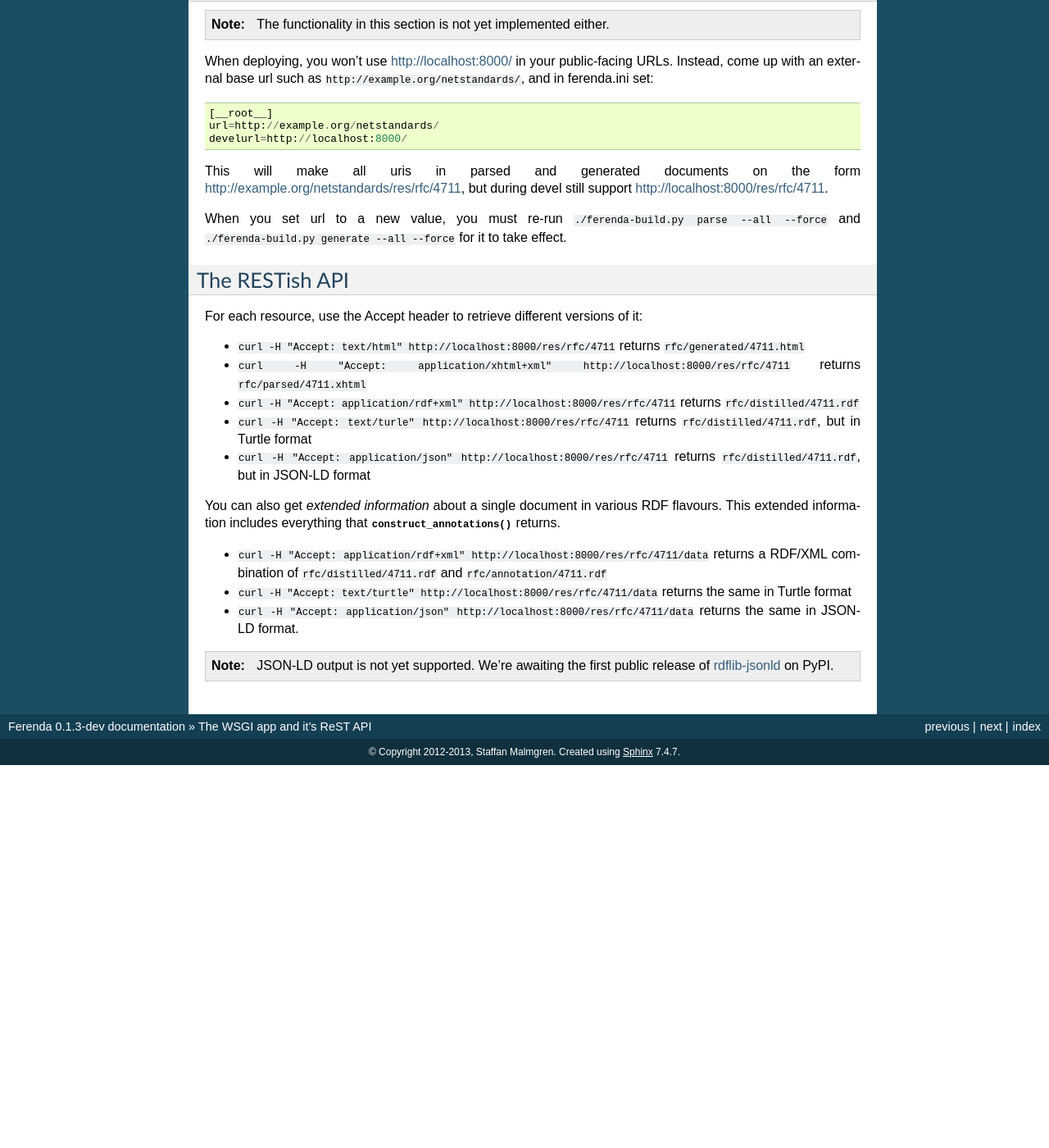
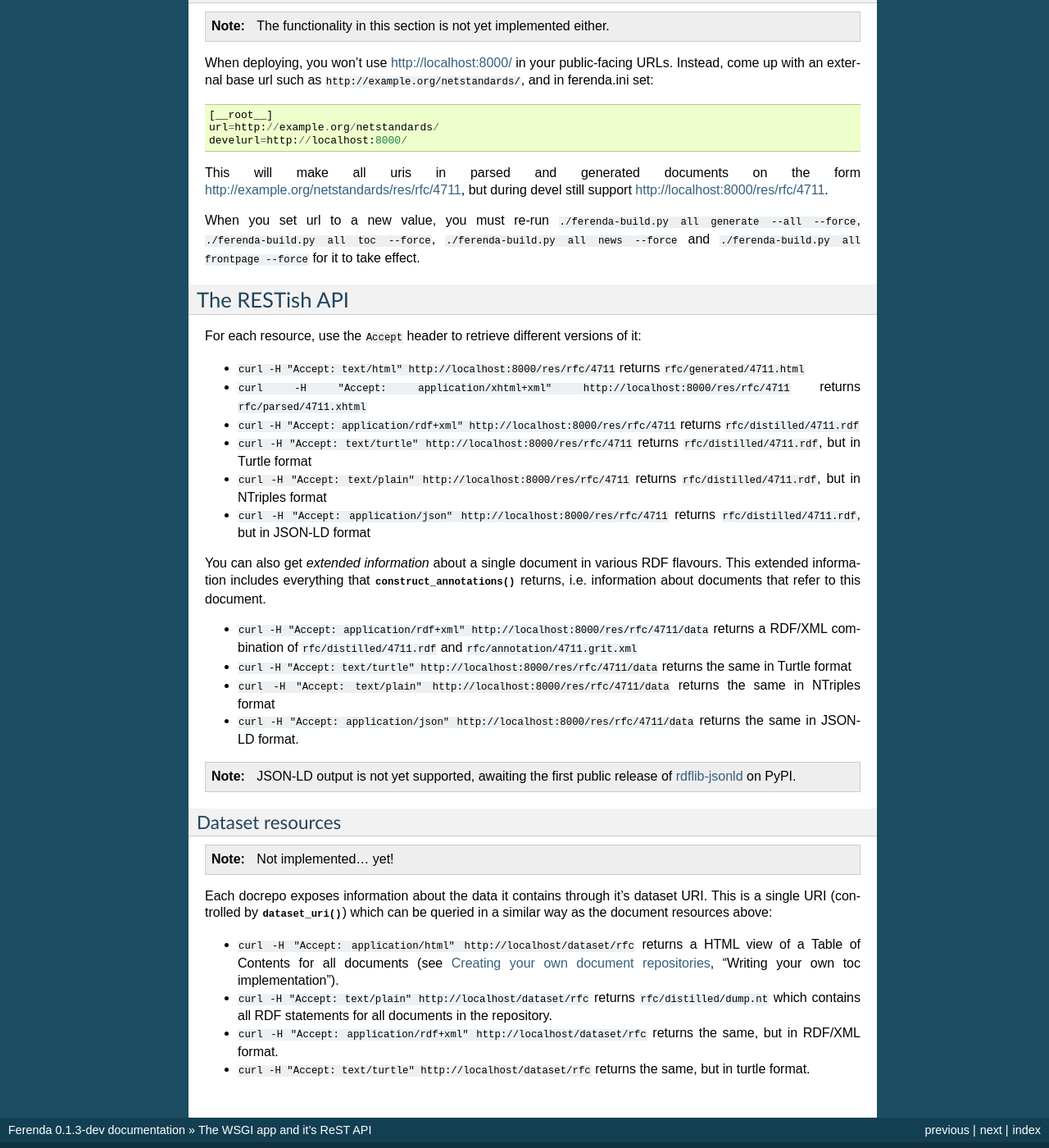
Before and after one commit to staffanm/ferenda, a Sphinx documentation site: the page built from doc/wsgi.rst, in a window 1280 px wide and 1400 px high, scrolled down 1808 px. Shown: the whole window at 82% size. Built offline with Sphinx 7.4.7, drawn with Linux system fonts in a browser that asks for light colours; before the commit the page ends 2741 px from its top, so only the background shows below that; some of the changed text lies outside the part shown.

Commit message:
ongoing work

```diff
--- a/doc/wsgi.rst
+++ b/doc/wsgi.rst
@@ -1,3 +1,7 @@
+
+
+
+
 The WSGI app and it's ReST API
 ==============================
 
@@ -12,8 +16,12 @@ During development, you can just ``ferenda-build.py runserver``. This
 starts up a single-threaded web server in the foreground with the web
 application, by default accessible as ``http://localhost:8000/``
 
-You can also run the web application under any wsgi server, such as
-mod_wsgi, uWSGI or Gunicorn.  ferenda-setup creates a file called
+You can also run the web application under any `WSGI <http://wsgi.readthedocs.org/en/latest/>`_
+server, such as
+`mod_wsgi <http://code.google.com/p/modwsgi/>`_,
+`uWSGI <https://uwsgi-docs.readthedocs.org/en/latest/index.html>`_ or
+`Gunicorn <http://gunicorn.org/>`_.
+``ferenda-setup`` creates a file called
 ``wsgi.py`` alongside ``ferenda-build.py`` which is used to serve the
 ferenda web app using WSGI. This is the contents of that file::
 
@@ -47,7 +55,7 @@ command::
 
 .. note::
 
-   This doesn't actually work yet.
+   The ``--htaccess`` parameter doesn't actually work yet.
 
 Then, change the path where the dynamic web app is mounted in the URL
 space in your httpd.conf::
@@ -128,30 +136,78 @@ This will make all uris in parsed and generated documents on the form
 http://example.org/netstandards/res/rfc/4711, but during devel still
 support http://localhost:8000/res/rfc/4711.
 
-When you set url to a new value, you must re-run ``./ferenda-build.py parse --all --force`` and ``./ferenda-build.py generate --all --force`` for it to take effect.
+When you set url to a new value, you must re-run ``./ferenda-build.py
+all generate --all --force``, ``./ferenda-build.py all toc --force``,
+``./ferenda-build.py all news --force`` and ``./ferenda-build.py all
+frontpage --force`` for it to take effect.
 
 The RESTish API
 ---------------
 
-For each resource, use the Accept header to retrieve different
+For each resource, use the ``Accept`` header to retrieve different
 versions of it:
 
-* ``curl -H "Accept: text/html" http://localhost:8000/res/rfc/4711`` returns ``rfc/generated/4711.html``
-* ``curl -H "Accept: application/xhtml+xml" http://localhost:8000/res/rfc/4711`` returns ``rfc/parsed/4711.xhtml``
-* ``curl -H "Accept: application/rdf+xml" http://localhost:8000/res/rfc/4711`` returns ``rfc/distilled/4711.rdf``
-* ``curl -H "Accept: text/turle" http://localhost:8000/res/rfc/4711`` returns ``rfc/distilled/4711.rdf``, but in Turtle format
-* ``curl -H "Accept: application/json" http://localhost:8000/res/rfc/4711`` returns ``rfc/distilled/4711.rdf``, but in JSON-LD format
+* ``curl -H "Accept: text/html" http://localhost:8000/res/rfc/4711``
+  returns ``rfc/generated/4711.html``
+* ``curl -H "Accept: application/xhtml+xml"
+  http://localhost:8000/res/rfc/4711`` returns
+  ``rfc/parsed/4711.xhtml``
+* ``curl -H "Accept: application/rdf+xml"
+  http://localhost:8000/res/rfc/4711`` returns
+  ``rfc/distilled/4711.rdf``
+* ``curl -H "Accept: text/turtle" http://localhost:8000/res/rfc/4711``
+  returns ``rfc/distilled/4711.rdf``, but in Turtle format
+* ``curl -H "Accept: text/plain" http://localhost:8000/res/rfc/4711``
+  returns ``rfc/distilled/4711.rdf``, but in NTriples format
+* ``curl -H "Accept: application/json"
+  http://localhost:8000/res/rfc/4711`` returns
+  ``rfc/distilled/4711.rdf``, but in JSON-LD format
 
 You can also get *extended information* about a single document in
 various RDF flavours. This extended information includes everything
-that :meth:`~ferenda.DocumentRepository.construct_annotations` returns.
+that :meth:`~ferenda.DocumentRepository.construct_annotations`
+returns, i.e. information about documents that refer to this document.
 
-* ``curl -H "Accept: application/rdf+xml" http://localhost:8000/res/rfc/4711/data`` returns a RDF/XML combination of ``rfc/distilled/4711.rdf`` and ``rfc/annotation/4711.rdf``
-* ``curl -H "Accept: text/turtle" http://localhost:8000/res/rfc/4711/data`` returns the same in Turtle format
-* ``curl -H "Accept: application/json" http://localhost:8000/res/rfc/4711/data`` returns the same in JSON-LD format.
+* ``curl -H "Accept: application/rdf+xml"
+  http://localhost:8000/res/rfc/4711/data`` returns a RDF/XML
+  combination of ``rfc/distilled/4711.rdf`` and
+  ``rfc/annotation/4711.grit.xml``
+* ``curl -H "Accept: text/turtle"
+  http://localhost:8000/res/rfc/4711/data`` returns the same in Turtle
+  format
+* ``curl -H "Accept: text/plain"
+  http://localhost:8000/res/rfc/4711/data`` returns the same in
+  NTriples format
+* ``curl -H "Accept: application/json"
+  http://localhost:8000/res/rfc/4711/data`` returns the same in
+  JSON-LD format.
 
 .. note::
 
-   JSON-LD output is not yet supported. We're awaiting the first
+   JSON-LD output is not yet supported, awaiting the first
    public release of `rdflib-jsonld
    <http://github.com/RDFLib/rdflib-jsonld>`_ on PyPI.
+
+Dataset resources
+^^^^^^^^^^^^^^^^^
+
+.. note::
+
+   Not implemented... yet!
+
+Each docrepo exposes information about the data it contains through
+it's dataset URI. This is a single URI (controlled by
+:meth:`~ferenda.DocumentRepository.dataset_uri`) which can be queried
+in a similar way as the document resources above:
+
+* ``curl -H "Accept: application/html" http://localhost/dataset/rfc``
+  returns a HTML view of a Table of Contents for all documents (see
+  :doc:`createdocrepos`, "Writing your own toc implementation").
+* ``curl -H "Accept: text/plain" http://localhost/dataset/rfc``
+  returns ``rfc/distilled/dump.nt`` which contains all RDF statements
+  for all documents in the repository.
+* ``curl -H "Accept: application/rdf+xml"
+  http://localhost/dataset/rfc`` returns the same, but in RDF/XML
+  format.
+* ``curl -H "Accept: text/turtle" http://localhost/dataset/rfc``
+  returns the same, but in turtle format.
```
Also changed, not shown: other parts of doc/wsgi.rst (+2 -2 lines), .travis.yml (added), 3 other files.
